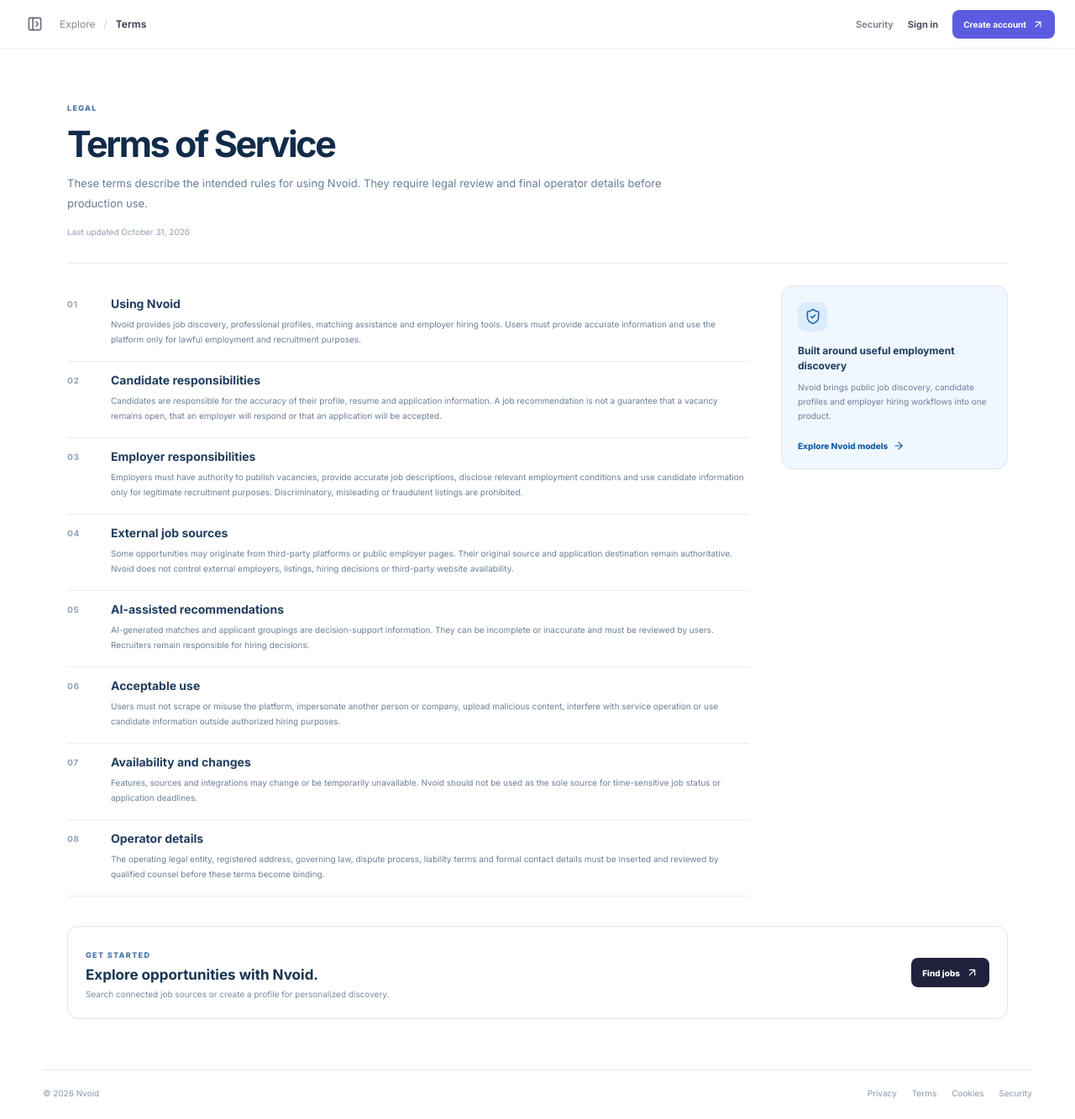
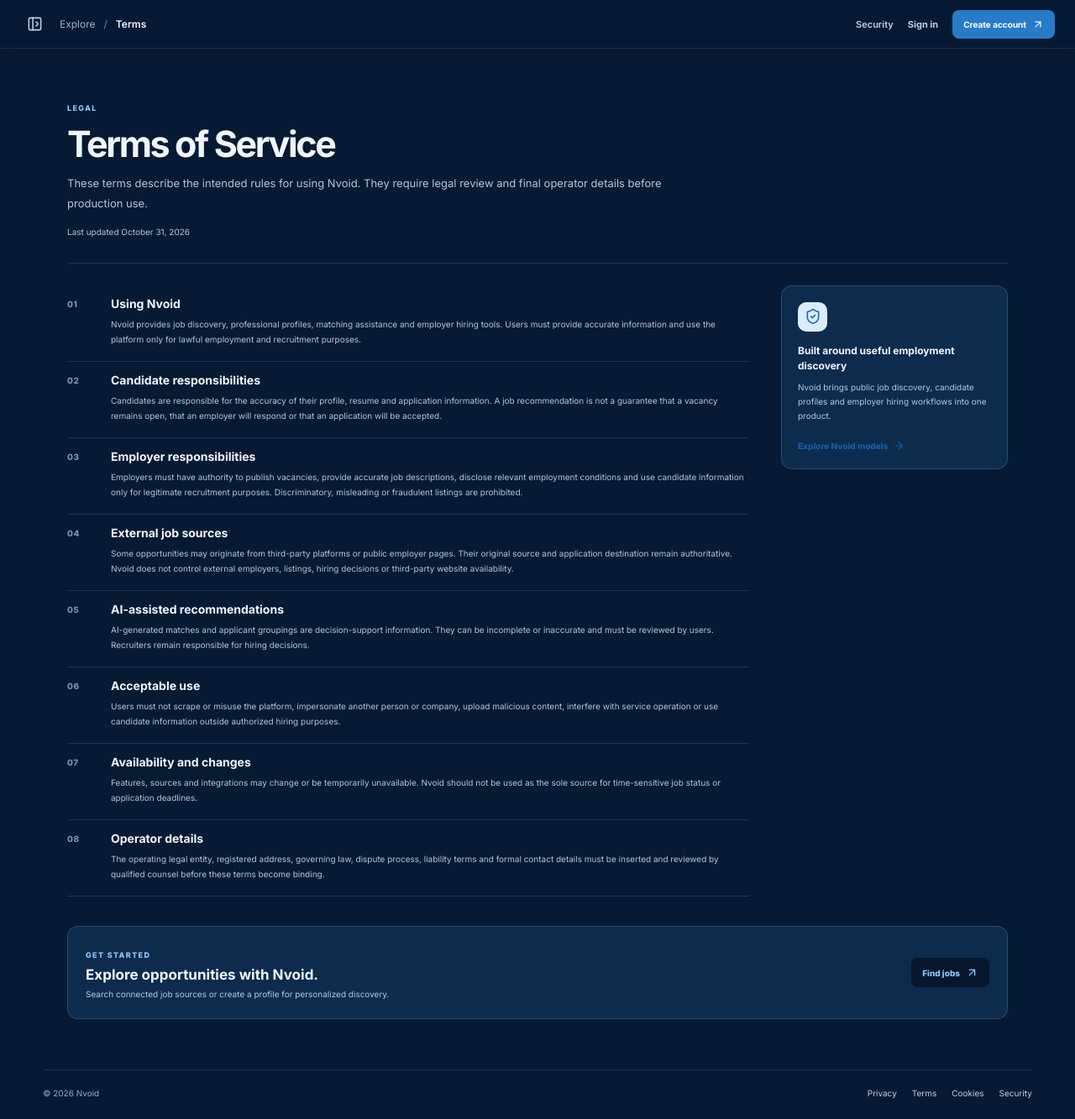
Before and after one commit to jobkar-official/nvoid_web_view, a Next.js app: page /terms in a window 1280 px wide. Shown: the whole page at 84% size. Built offline with nearby package versions, Linux system fonts and the light colour scheme.

Commit message:
style: apply navy blue canvas across all Nvoid pages

```diff
--- a/app/globals.css
+++ b/app/globals.css
@@ -604,3 +604,169 @@ button:focus-visible, a:focus-visible, input:focus-visible, textarea:focus-visib
 .guest-identity strong, .account-copy strong { font-size: 12px; }
 .guest-identity small, .account-copy small { font-size: 10px; }
 .topbar-breadcrumb, .workspace-crumb { font-size: 12px; }
+
+
+/* Nvoid navy canvas theme across public, auth and workspace routes */
+:root {
+  --navy: #06172c;
+  --navy-2: #071a33;
+  --navy-3: #0b2748;
+  --blue: #4b9af0;
+  --blue-dark: #2474c7;
+  --blue-soft: #102f52;
+  --ink: #e8f0fb;
+  --muted: #b5c6da;
+  --soft-muted: #8fa6c0;
+  --line: rgba(157, 185, 216, .16);
+  --canvas: #071a33;
+  --white: #ffffff;
+  --shadow: 0 18px 45px rgba(0, 0, 0, .22);
+}
+html, body { min-height: 100%; background: #071a33; }
+body { color: #e8f0fb; }
+.public-shell, .public-main, .public-content,
+.workspace-shell, .workspace-main, .workspace-content,
+.auth-page, .home-page, .catalog-page, .info-page {
+  background-color: #071a33;
+}
+.public-sidebar, .workspace-sidebar {
+  color: #e5eef9;
+  background: #06172c;
+  border-right-color: rgba(157,185,216,.14);
+  box-shadow: 12px 0 36px rgba(0,0,0,.16);
+}
+.public-brand, .workspace-brand { color: #f4f8ff; }
+.public-brand strong, .workspace-brand strong { color: #f4f8ff; }
+.public-brand small, .workspace-brand small { color: #94abc5; }
+.brand-symbol, .workspace-brand-mark {
+  color: #fff;
+  background: linear-gradient(145deg,#3d8ee7,#205eaa);
+  box-shadow: 0 5px 16px rgba(28,112,193,.24);
+}
+.sidebar-collapse-button, .workspace-sidebar-close { color: #9db1c9; }
+.sidebar-collapse-button:hover, .workspace-sidebar-close:hover { color: #fff; background: rgba(255,255,255,.08); }
+.sidebar-find-button, .workspace-find-button {
+  border-color: rgba(92,164,234,.28);
+  color: #eaf4ff;
+  background: rgba(39,116,190,.2);
+}
+.sidebar-find-button:hover, .workspace-find-button:hover {
+  border-color: rgba(123,185,244,.48);
+  color: #fff;
+  background: rgba(43,130,215,.3);
+}
+.sidebar-find-button svg:last-child, .workspace-find-button svg:last-child { color: #8fc4fa; }
+.sidebar-section-label, .workspace-nav-label { color: #829bb7; }
+.public-nav-link, .workspace-nav-link { color: #c0cee0; }
+.public-nav-link svg, .workspace-nav-link svg { color: #8ba4c0; }
+.public-nav-link:hover, .workspace-nav-link:hover { color: #fff; background: rgba(255,255,255,.07); }
+.public-nav-link.active, .workspace-nav-link.active {
+  border-color: rgba(99,165,232,.2);
+  color: #fff;
+  background: rgba(47,126,202,.2);
+}
+.public-nav-link.active svg, .workspace-nav-link.active svg { color: #8fc5ff; }
+.sidebar-history, .workspace-activity-group,
+.public-sidebar-bottom, .workspace-sidebar-bottom {
+  border-color: rgba(157,185,216,.15);
+}
+.history-clear, .history-search-icon, .history-copy strong, .history-edit, .history-delete { color: #a8bad0; }
+.history-copy small, .history-placeholder, .history-empty { color: #829bb7; }
+.history-item:hover { background: rgba(255,255,255,.07); }
+.history-delete:hover { color: #ffd5d8; background: rgba(220,75,89,.17); }
+.history-edit:hover { color: #fff; background: rgba(71,143,211,.2); }
+.history-editor input {
+  border-color: rgba(167,197,231,.28);
+  color: #f0f6ff;
+  background: rgba(255,255,255,.07);
+}
+.history-editor > div button { border-color: rgba(170,201,235,.24); color: #dce9f9; background: rgba(255,255,255,.06); }
+.guest-identity strong, .account-copy strong { color: #f0f5fc; }
+.guest-identity small, .account-copy small, .sidebar-trust { color: #91a8c3; }
+.guest-identity > svg, .account-menu-button { color: #91a8c3; }
+.sidebar-signin { border-color: rgba(173,198,227,.24); color: #e4edf8; background: rgba(255,255,255,.04); }
+.sidebar-signin:hover { background: rgba(255,255,255,.09); }
+.sidebar-register { color: #fff; background: #287bc8; }
+.sidebar-register:hover { background: #348bd9; }
+.workspace-activity-item { color: #b5c6da; }
+.workspace-activity-item svg, .workspace-activity-empty { color: #829bb7; }
+.workspace-logout { color: #b5c6da; }
+.workspace-logout:hover { color: #ffd5d8; background: rgba(220,75,89,.15); }
+
+.public-topbar, .workspace-topbar {
+  border-bottom-color: rgba(157,185,216,.15);
+  background: rgba(7,26,51,.96);
+  box-shadow: 0 5px 20px rgba(0,0,0,.08);
+}
+.topbar-breadcrumb, .workspace-crumb { color: #9bb0ca; }
+.topbar-breadcrumb strong, .workspace-crumb strong { color: #f1f6fd; }
+.breadcrumb-dot, .workspace-crumb > span:nth-child(2) { color: #637f9f; }
+.topbar-quiet-link, .topbar-login { color: #c0cee0; }
+.topbar-quiet-link:hover, .topbar-login:hover { color: #8fc5ff; }
+.topbar-create { color: #fff; background: #287bc8; }
+.topbar-create:hover { background: #348bd9; }
+.sidebar-toggle-button, .workspace-sidebar-toggle { color: #c0cee0; }
+.sidebar-toggle-button:hover, .workspace-sidebar-toggle:hover { color: #fff; background: rgba(255,255,255,.09); }
+.workspace-role-pill {
+  border-color: rgba(157,185,216,.2);
+  color: #c3d3e6;
+  background: rgba(255,255,255,.06);
+}
+.workspace-icon-button {
+  border-color: rgba(157,185,216,.2);
+  color: #c3d3e6;
+  background: rgba(255,255,255,.05);
+}
+.workspace-icon-button:hover { color: #fff; background: rgba(255,255,255,.1); }
+.public-footer {
+  border-top-color: rgba(157,185,216,.15);
+  color: #94abc5;
+}
+.public-footer a { color: #c0cee0; }
+.public-footer a:hover { color: #8fc5ff; }
+
+.home-hero h1, .section-heading h2, .catalog-hero h1, .info-hero h1,
+.info-section h2, .workspace-page-heading h1 {
+  color: #f1f6fd;
+}
+.hero-overline, .section-kicker { color: #8fc5ff; }
+.hero-description, .section-heading p, .catalog-hero > p, .info-hero > p,
+.catalog-meta, .info-section p, .info-updated,
+.workspace-page-heading p { color: #b1c4da; }
+.home-hero h1 span { color: #78b7f6; }
+.catalog-hero, .info-hero, .info-section, .release-card {
+  border-color: rgba(157,185,216,.17);
+}
+.info-section-number { color: #7894b3; }
+.info-aside {
+  border-color: rgba(111,171,226,.25);
+  background: #0d2b4d;
+  color: #e7f0fb;
+}
+.info-aside h2, .info-aside strong { color: #f1f6fd; }
+.info-aside p, .info-aside li { color: #b5c8df; }
+.info-cta {
+  border-color: rgba(111,171,226,.26);
+  background: #0d2b4d;
+}
+.info-cta h2 { color: #f1f6fd; }
+.info-cta p { color: #b5c8df; }
+.info-cta-link { color: #8fc5ff; }
+
+.auth-page { background: #071a33; }
+.auth-back { color: #c0cee0; }
+.auth-back:hover { color: #fff; }
+.auth-layout { border-color: rgba(157,185,216,.22); box-shadow: 0 24px 70px rgba(0,0,0,.24); }
+.auth-brand-panel { background: radial-gradient(circle at 86% 80%, rgba(63,143,224,.28), transparent 32%), linear-gradient(145deg,#06172c,#0d3158); }
+
+.workspace-eyebrow { color: #8fc5ff; }
+.preview-banner { border-color: rgba(211,173,97,.28); color: #f0d79f; background: #352d24; }
+.workspace-inline-notice { border-color: rgba(100,192,151,.26); color: #a7e3c6; background: #10362f; }
+
+.sidebar-scrim, .workspace-scrim { background: rgba(1,9,20,.68); }
+@media (max-width: 850px) {
+  .public-sidebar, .workspace-sidebar {
+    background: #06172c;
+    box-shadow: 18px 0 45px rgba(0,0,0,.35);
+  }
+}
--- a/app/layout.tsx
+++ b/app/layout.tsx
@@ -25,7 +25,7 @@ export const metadata: Metadata = {
 export const viewport: Viewport = {
   width: "device-width",
   initialScale: 1,
-  themeColor: "#5b5ce2"
+  themeColor: "#071a33"
 };
 
 export default function RootLayout({ children }: Readonly<{ children: React.ReactNode }>) {
```
